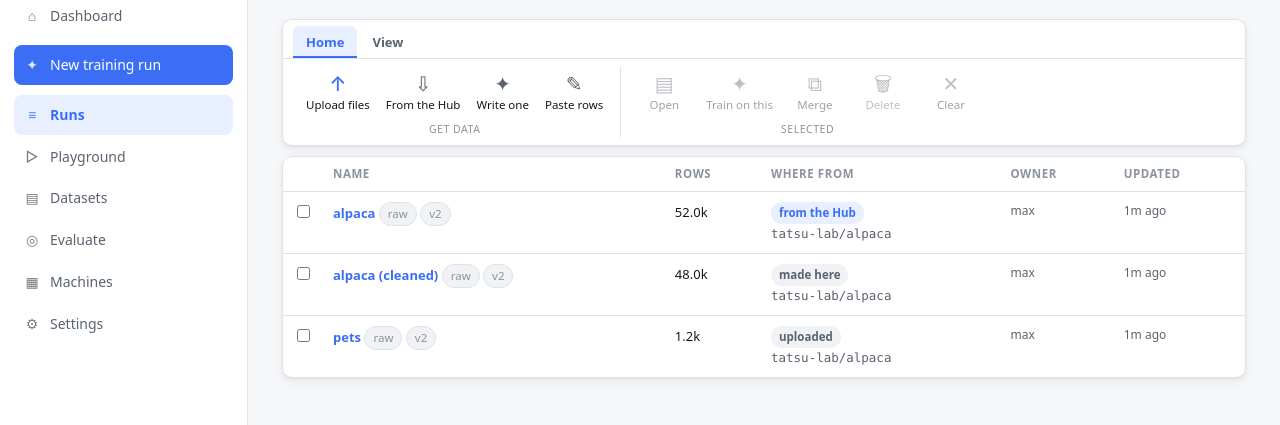
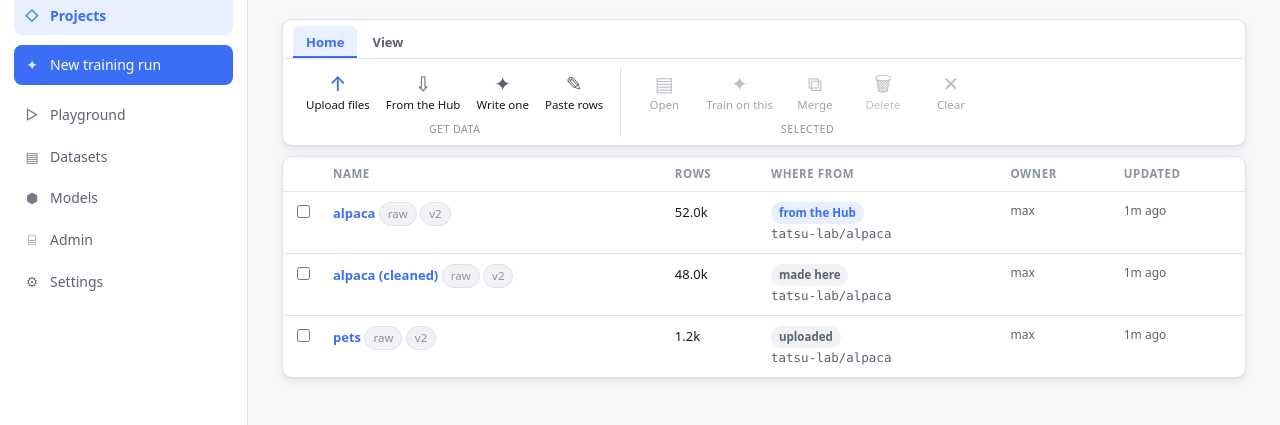
Before and after one commit to mKenfenheuer/ai-studio, a plain HTML site: page scripts/check-render.html in a window 1280 px wide. Shown: the part 85-510 px from the top of the page. Drawn offline with Linux system fonts and the light colour scheme; files that its build step writes are made by us from their sources; files whose address does not match are found by name.

Commit message:
The render harness draws the sidebar the app actually has
Screenshots taken from it were showing a navigation that no longer exists,
which makes them worse than no screenshot. Also: "1 prompts".

Co-Authored-By: Claude Opus 5 (1M context) <noreply@anthropic.com>

```diff
--- a/scripts/check-render.html
+++ b/scripts/check-render.html
@@ -10,13 +10,12 @@
 <div class="brand"><span class="brand-mark">&#9670;</span><div>
   <div class="brand-name">AI Studio</div><div class="brand-sub">train &middot; tune &middot; evaluate</div></div></div>
 <nav class="nav">
-  <a href="#/" data-nav="dashboard"><span class="ico">&#8962;</span><span class="lbl">Dashboard</span></a>
+  <a href="#/" data-nav="projects" class="active"><span class="ico">&#9671;</span><span class="lbl">Projects</span></a>
   <a href="#/new" data-nav="new" class="nav-cta"><span class="ico">&#10022;</span><span class="lbl">New training run</span></a>
-  <a href="#/jobs" data-nav="jobs" class="active"><span class="ico">&#8801;</span><span class="lbl">Runs</span></a>
   <a href="#/play" data-nav="play"><span class="ico">&#9655;</span><span class="lbl">Playground</span></a>
   <a href="#/data" data-nav="data"><span class="ico">&#9636;</span><span class="lbl">Datasets</span></a>
-  <a href="#/evals" data-nav="evals" class="nav-spill"><span class="ico">&#9678;</span><span class="lbl">Evaluate</span></a>
-  <a href="#/runners" data-nav="runners" class="nav-spill"><span class="ico">&#9638;</span><span class="lbl">Machines</span></a>
+  <a href="#/models" data-nav="models"><span class="ico">&#11042;</span><span class="lbl">Models</span></a>
+  <a href="#/admin" data-nav="admin" class="nav-spill"><span class="ico">&#9016;</span><span class="lbl">Admin</span></a>
   <a href="#/settings" data-nav="settings" class="nav-spill"><span class="ico">&#9881;</span><span class="lbl">Settings</span></a>
   <button type="button" class="nav-more" id="navMore"><span class="ico">&#8943;</span><span class="lbl">More</span></button>
 </nav><div class="sidebar-foot"><a class="who" href="#/account" id="whoami" hidden data-nav="account">
```
Also changed, not shown: web/js/views/projects.js (+9 -1 lines).
